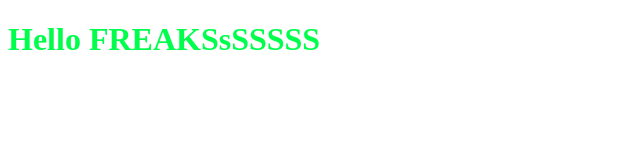
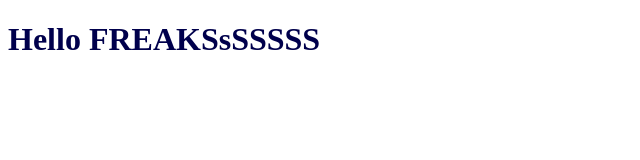
Before and after one commit to KadiZzZ/CICD.test, a plain HTML site: page index.html in a window 1280 px wide. Shown: the whole page, without its empty margins (0-640 px from the left). Drawn offline with Linux system fonts and the light colour scheme.

Commit message:
Update style.css

```diff
--- a/style.css
+++ b/style.css
@@ -1,3 +1,3 @@
 h1 {
-    color: rgb(0, 255, 76);
+    color: rgb(0, 0, 76);
 }
```
